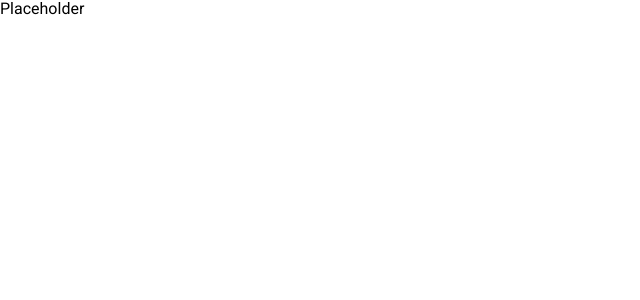
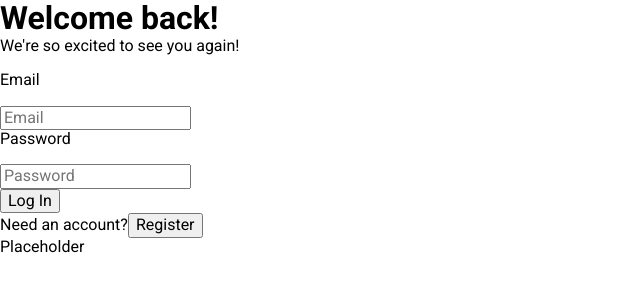
Before and after one commit to GeorgiAndreev95/real-time-communication-app-frontend, a React (Vite) app: page /login in a window 1280 px wide. Before the commit this address had no page. Shown: the top 300 px of the page, without its empty margins (0-640 px from the left). Built offline with nearby package versions, Linux system fonts and the light colour scheme.

Commit message:
Started setting up the project and added the Login component

```diff
--- a/src/App.tsx
+++ b/src/App.tsx
@@ -1,10 +1,11 @@
 import { Routes, Route } from "react-router";
+import Login from "./components/Login/Login";
 
 function App() {
     return (
         <>
             <Routes>
-                <Route></Route>
+                <Route path="/login" element={<Login />} />
             </Routes>
             <p>Placeholder</p>
         </>
--- a/src/components/Login/Login.tsx
+++ b/src/components/Login/Login.tsx
@@ -1,7 +1,103 @@
+import { useState, type ChangeEvent, type FormEvent } from "react";
+import { useNavigate } from "react-router";
+import axios from "axios";
+
+import { useAppDispatch } from "../../hooks/reduxHooks";
+import { authenticate } from "../../services/authenticationService";
 import classes from "./Login.module.css";
+import { setToken } from "../../slices/authSlice";
 
 const Login = () => {
-    return;
+    const dispatch = useAppDispatch();
+    const navigate = useNavigate();
+
+    const [email, setEmail] = useState("");
+    const [password, setPassword] = useState("");
+    const [errorMsg, setErrorMsg] = useState("");
+
+    const onSubmitHandler = async (event: FormEvent<HTMLFormElement>) => {
+        event.preventDefault();
+
+        try {
+            const user = await authenticate(email, password);
+            dispatch(setToken(user.token));
+            localStorage.setItem("userToken", user.token);
+            localStorage.setItem("userRole", user.role);
+            navigate("/home");
+        } catch (error: unknown) {
+            let errorMsg;
+
+            if (axios.isAxiosError(error)) {
+                errorMsg = error.response?.data?.errors
+                    ? error.response.data.errors[0].msg
+                    : error.response?.data?.message || errorMsg;
+            } else if (error instanceof Error) {
+                errorMsg = error.message;
+            }
+
+            setErrorMsg(errorMsg);
+            console.error(error);
+        }
+    };
+
+    const onEmailChangeHandler = (event: ChangeEvent<HTMLInputElement>) =>
+        setEmail(event.target.value);
+    const onPasswordChangeHandler = (event: ChangeEvent<HTMLInputElement>) =>
+        setPassword(event.target.value);
+
+    return (
+        <div className={classes.loginContainer}>
+            <form className={classes.loginForm} onSubmit={onSubmitHandler}>
+                <div>
+                    <h1>Welcome back!</h1>
+                    <p>We're so excited to see you again!</p>
+                </div>
+                <div>
+                    <div>
+                        <p>
+                            Email
+                            {errorMsg ? (
+                                <span> - Login or password is invalid</span>
+                            ) : (
+                                ""
+                            )}
+                        </p>
+                        <input
+                            className={classes.loginEmail}
+                            name="email"
+                            type="email"
+                            required
+                            placeholder="Email"
+                            value={email}
+                            onChange={onEmailChangeHandler}
+                            autoComplete="username"
+                        />
+                    </div>
+                    <div>
+                        <p>Password</p>
+                        <input
+                            className={classes.loginPassword}
+                            name="password"
+                            type="password"
+                            required
+                            placeholder="Password"
+                            value={password}
+                            onChange={onPasswordChangeHandler}
+                            autoComplete="current-password"
+                        />
+                    </div>
+
+                    <button className={classes.loginButton} type="submit">
+                        Log In
+                    </button>
+                    <div>
+                        <span>Need an account?</span>
+                        <button type="button">Register</button>
+                    </div>
+                </div>
+            </form>
+        </div>
+    );
 };
 
 export default Login;
```
Also changed, not shown: 1 other file (tests, documents, lock files or other folders).
